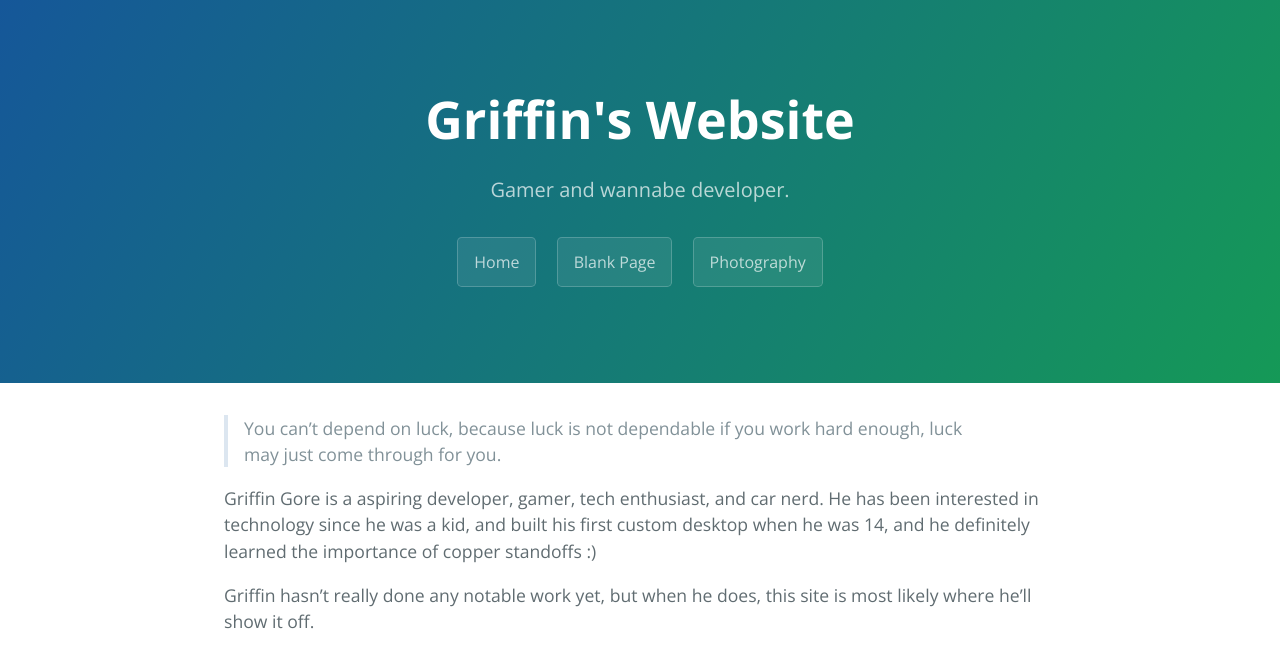
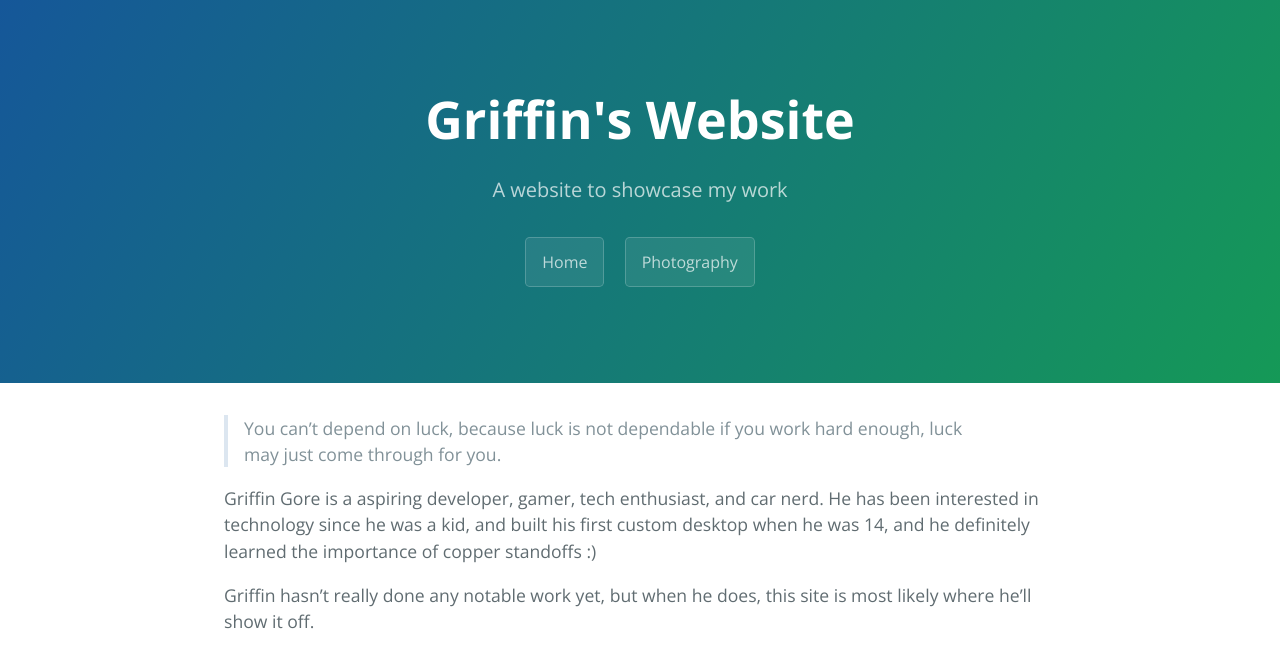
Before and after one commit to Ghgore/ghgore.github.io, a Jekyll site: the page built from index.md, in a window 1280 px wide. Shown: the top 668 px of the page. Built offline with Jekyll 4.4.1, drawn with Linux system fonts in a browser that asks for light colours.

Commit message:
Removed link to Blank Page via comment Updated description Created README.md

```diff
--- a/_config.yml
+++ b/_config.yml
@@ -1,5 +1,5 @@
 title: Griffin's Website
-description: Gamer and wannabe developer.
-show_downloads: true
+description: A website to showcase my work
+show_downloads: false
 google_analytics: UA-59485916-2
 theme: jekyll-theme-cayman
--- a/_layouts/default.html
+++ b/_layouts/default.html
@@ -26,7 +26,7 @@
       <h1 class="project-name">{{ page.title | default: site.title | default: site.github.repository_name }}</h1>
       <h2 class="project-tagline">{{ page.description | default: site.description | default: site.github.project_tagline }}</h2>
       <a href="http://ghgore.com" class="btn">Home</a>
-      <a href="http://ghgore.com/blankpage" class="btn">Blank Page</a>
+      <!--<a href="http://ghgore.com/blankpage" class="btn">Blank Page</a>-->
       <a href="http://ghgore.com/photography" class="btn">Photography</a>
     </header>
 
```
Also changed, not shown: README.md.
